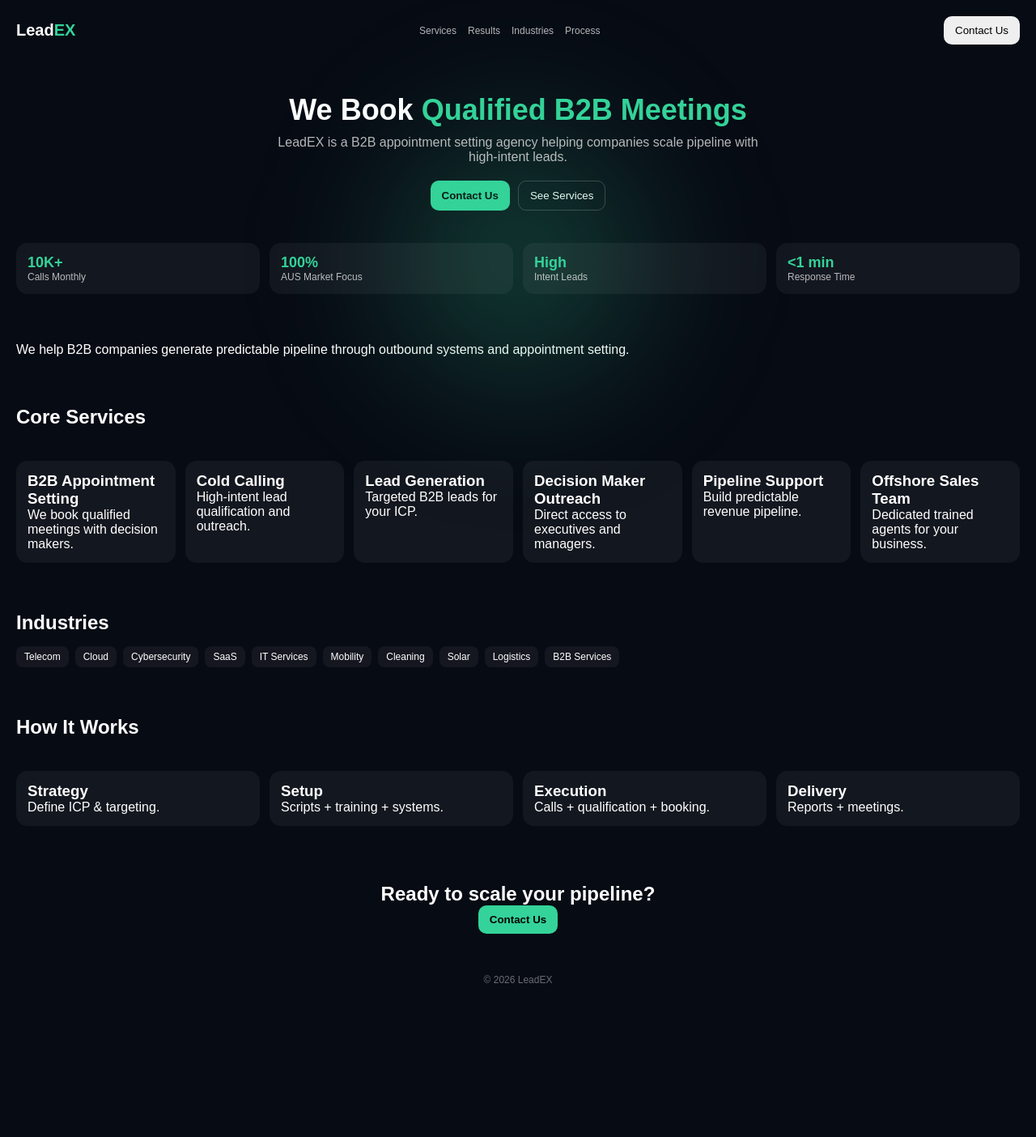
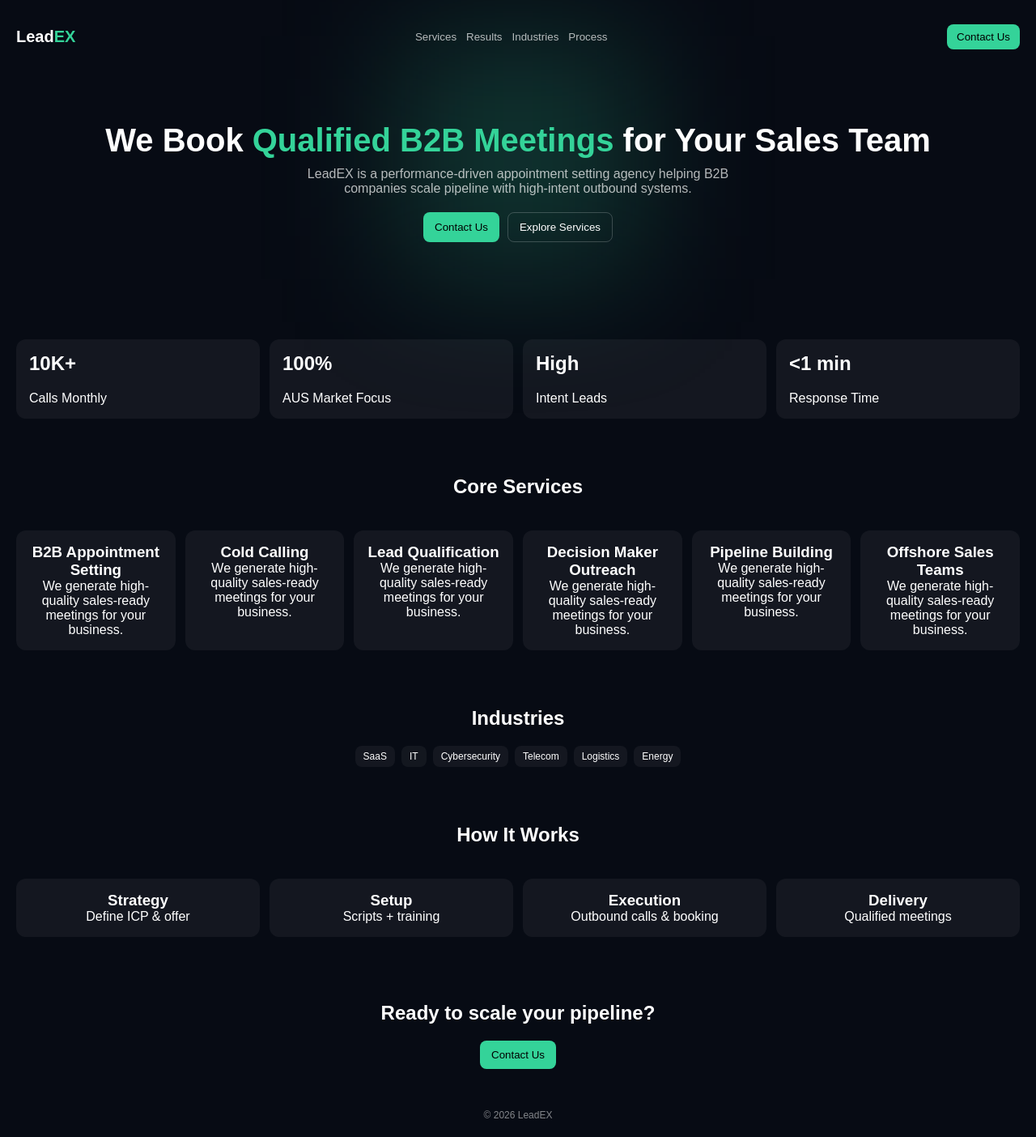
Before and after one commit to youssefamrr0582-debug/leadex-new, a React (Vite) app: page / in a window 1280 px wide. Shown: the whole page at 81% size. Before the commit the page ends 1237 px from the top, so only its background shows below. Built offline with nearby package versions, Linux system fonts and the light colour scheme.

Commit message:
Update App.jsx

```diff
--- a/src/App.jsx
+++ b/src/App.jsx
@@ -2,185 +2,152 @@ import { useEffect } from "react";
 
 export default function App() {
 
-  // smooth scroll
   const scrollTo = (id) => {
-    const el = document.getElementById(id);
-    if (el) el.scrollIntoView({ behavior: "smooth" });
+    document.getElementById(id)?.scrollIntoView({ behavior: "smooth" });
   };
 
   useEffect(() => {
     document.documentElement.style.scrollBehavior = "smooth";
   }, []);
 
-  const services = [
-    { t: "B2B Appointment Setting", d: "We book qualified meetings with decision makers." },
-    { t: "Cold Calling", d: "High-intent lead qualification and outreach." },
-    { t: "Lead Generation", d: "Targeted B2B leads for your ICP." },
-    { t: "Decision Maker Outreach", d: "Direct access to executives and managers." },
-    { t: "Pipeline Support", d: "Build predictable revenue pipeline." },
-    { t: "Offshore Sales Team", d: "Dedicated trained agents for your business." },
-  ];
-
-  const stats = [
-    { v: "10K+", l: "Calls Monthly" },
-    { v: "100%", l: "AUS Market Focus" },
-    { v: "High", l: "Intent Leads" },
-    { v: "<1 min", l: "Response Time" },
-  ];
-
-  const industries = [
-    "Telecom","Cloud","Cybersecurity","SaaS","IT Services",
-    "Mobility","Cleaning","Solar","Logistics","B2B Services"
-  ];
-
-  const process = [
-    { t: "Strategy", d: "Define ICP & targeting." },
-    { t: "Setup", d: "Scripts + training + systems." },
-    { t: "Execution", d: "Calls + qualification + booking." },
-    { t: "Delivery", d: "Reports + meetings." },
-  ];
-
   return (
-    <div className="page">
-
-      {/* BACKGROUND GLOW */}
-      <div className="glow"></div>
+    <div className="app">
 
       {/* NAV */}
-      <div className="nav">
+      <header className="nav">
         <div className="logo">Lead<span>EX</span></div>
 
         <div className="links">
-          <a onClick={() => scrollTo("services")}>Services</a>
-          <a onClick={() => scrollTo("results")}>Results</a>
-          <a onClick={() => scrollTo("industries")}>Industries</a>
-          <a onClick={() => scrollTo("process")}>Process</a>
+          <button onClick={() => scrollTo("services")}>Services</button>
+          <button onClick={() => scrollTo("results")}>Results</button>
+          <button onClick={() => scrollTo("industries")}>Industries</button>
+          <button onClick={() => scrollTo("process")}>Process</button>
         </div>
 
-        <button className="btn">Contact Us</button>
-      </div>
+        <button className="ctaBtn">Contact Us</button>
+      </header>
 
       {/* HERO */}
-      <div className="hero">
+      <section className="hero">
+        <div className="glow"></div>
+
         <h1>
-          We Book <span>Qualified B2B Meetings</span>
+          We Book <span>Qualified B2B Meetings</span> for Your Sales Team
         </h1>
+
         <p>
-          LeadEX is a B2B appointment setting agency helping companies scale pipeline with high-intent leads.
+          LeadEX is a performance-driven appointment setting agency helping B2B companies scale pipeline with high-intent outbound systems.
         </p>
 
         <div className="heroBtns">
-          <button className="btn primary">Contact Us</button>
-          <button className="btn secondary" onClick={() => scrollTo("services")}>
-            See Services
+          <button className="primary">Contact Us</button>
+          <button className="secondary" onClick={() => scrollTo("services")}>
+            Explore Services
           </button>
         </div>
-      </div>
+      </section>
 
-      {/* STATS */}
-      <div id="results" className="grid">
-        {stats.map((s, i) => (
-          <div className="card float" key={i} style={{ animationDelay: `${i * 0.1}s` }}>
-            <div className="big">{s.v}</div>
-            <div className="small">{s.l}</div>
-          </div>
-        ))}
-      </div>
-
-      {/* DESCRIPTION */}
-      <div className="section fade">
-        <p>
-          We help B2B companies generate predictable pipeline through outbound systems and appointment setting.
-        </p>
-      </div>
+      {/* RESULTS */}
+      <section id="results" className="grid">
+        <div className="card">
+          <h2>10K+</h2>
+          <p>Calls Monthly</p>
+        </div>
+        <div className="card">
+          <h2>100%</h2>
+          <p>AUS Market Focus</p>
+        </div>
+        <div className="card">
+          <h2>High</h2>
+          <p>Intent Leads</p>
+        </div>
+        <div className="card">
+          <h2>&lt;1 min</h2>
+          <p>Response Time</p>
+        </div>
+      </section>
 
       {/* SERVICES */}
-      <div id="services" className="section">
-        <h2 className="title">Core Services</h2>
+      <section id="services" className="section">
+        <h2>Core Services</h2>
 
         <div className="grid">
-          {services.map((s, i) => (
-            <div className="card hoverUp" key={i}>
-              <h3>{s.t}</h3>
-              <p>{s.d}</p>
+          {[
+            "B2B Appointment Setting",
+            "Cold Calling",
+            "Lead Qualification",
+            "Decision Maker Outreach",
+            "Pipeline Building",
+            "Offshore Sales Teams"
+          ].map((s, i) => (
+            <div key={i} className="card hover">
+              <h3>{s}</h3>
+              <p>We generate high-quality sales-ready meetings for your business.</p>
             </div>
           ))}
         </div>
-      </div>
+      </section>
 
       {/* INDUSTRIES */}
-      <div id="industries" className="section">
-        <h2 className="title">Industries</h2>
+      <section id="industries" className="section">
+        <h2>Industries</h2>
         <div className="tags">
-          {industries.map((i, idx) => (
-            <span className="tag pop" key={idx}>{i}</span>
+          {["SaaS","IT","Cybersecurity","Telecom","Logistics","Energy"].map((i, idx) => (
+            <span key={idx} className="tag">{i}</span>
           ))}
         </div>
-      </div>
+      </section>
 
       {/* PROCESS */}
-      <div id="process" className="section">
-        <h2 className="title">How It Works</h2>
+      <section id="process" className="section">
+        <h2>How It Works</h2>
 
         <div className="grid">
-          {process.map((p, i) => (
-            <div className="card hoverUp" key={i}>
-              <h3>{p.t}</h3>
-              <p>{p.d}</p>
+          {[
+            ["Strategy","Define ICP & offer"],
+            ["Setup","Scripts + training"],
+            ["Execution","Outbound calls & booking"],
+            ["Delivery","Qualified meetings"]
+          ].map((p, i) => (
+            <div key={i} className="card hover">
+              <h3>{p[0]}</h3>
+              <p>{p[1]}</p>
             </div>
           ))}
         </div>
-      </div>
+      </section>
 
       {/* CTA */}
-      <div className="cta fade">
+      <section className="cta">
         <h2>Ready to scale your pipeline?</h2>
-        <button className="btn primary">Contact Us</button>
-      </div>
+        <button className="primary">Contact Us</button>
+      </section>
 
       {/* FOOTER */}
-      <div className="footer">
+      <footer>
         © {new Date().getFullYear()} LeadEX
-      </div>
+      </footer>
 
       {/* STYLE */}
       <style>{`
         * { margin:0; padding:0; box-sizing:border-box; }
 
-        .page {
-          min-height: 100vh;
-          background: #070b14;
-          color: white;
+        body {
+          background:#070b14;
+          color:white;
           font-family: Arial;
-          padding: 20px;
-          overflow-x: hidden;
         }
 
-        /* REMOVE WHITE FRAME COMPLETELY */
-        body {
-          margin: 0;
-          background: #070b14;
+        .app {
+          padding:20px;
         }
 
-        .glow {
-          position: fixed;
-          top: 40%;
-          left: 50%;
-          width: 450px;
-          height: 450px;
-          background: radial-gradient(circle, #34d39955, transparent 70%);
-          transform: translate(-50%, -50%);
-          filter: blur(80px);
-          animation: float 6s ease-in-out infinite;
-          z-index: 0;
-        }
-
+        /* NAV */
         .nav {
           display:flex;
           justify-content:space-between;
           align-items:center;
-          flex-wrap:wrap;
-          gap:10px;
+          padding:10px 0;
         }
 
         .logo {
@@ -194,29 +161,39 @@ export default function App() {
 
         .links {
           display:flex;
-          gap:14px;
-          font-size:12px;
-          opacity:0.7;
+          gap:12px;
         }
 
-        .links a {
+        .links button {
+          background:none;
+          border:none;
+          color:white;
+          opacity:0.7;
           cursor:pointer;
-          transition:0.2s;
         }
 
-        .links a:hover {
+        .links button:hover {
+          opacity:1;
           color:#34d399;
-          transform: scale(1.05);
         }
 
+        .ctaBtn {
+          background:#34d399;
+          border:none;
+          padding:8px 12px;
+          border-radius:8px;
+          cursor:pointer;
+        }
+
+        /* HERO */
         .hero {
           text-align:center;
-          margin-top:60px;
-          animation: fadeIn 0.8s ease;
+          padding:80px 20px;
+          position:relative;
         }
 
         .hero h1 {
-          font-size:36px;
+          font-size:40px;
         }
 
         .hero span {
@@ -230,125 +207,102 @@ export default function App() {
         }
 
         .heroBtns {
+          margin-top:20px;
           display:flex;
           justify-content:center;
           gap:10px;
-          margin-top:20px;
-          flex-wrap:wrap;
-        }
-
-        .btn {
-          padding:10px 14px;
-          border-radius:10px;
-          border:none;
-          cursor:pointer;
-          transition:0.3s;
-        }
-
-        .btn:hover {
-          transform: scale(1.08);
         }
 
         .primary {
           background:#34d399;
-          font-weight:bold;
+          border:none;
+          padding:10px 14px;
+          border-radius:8px;
+          cursor:pointer;
         }
 
         .secondary {
           background:transparent;
           border:1px solid #ffffff33;
+          padding:10px 14px;
+          border-radius:8px;
           color:white;
+          cursor:pointer;
         }
 
+        /* GLOW */
+        .glow {
+          position:absolute;
+          width:300px;
+          height:300px;
+          background:#34d39933;
+          filter:blur(80px);
+          top:40%;
+          left:50%;
+          transform:translate(-50%,-50%);
+          z-index:-1;
+        }
+
+        /* GRID */
         .grid {
+          display:grid;
+          grid-template-columns:repeat(auto-fit,minmax(180px,1fr));
+          gap:12px;
           margin-top:40px;
-          display:grid;
-          grid-template-columns:repeat(auto-fit,minmax(160px,1fr));
-          gap:12px;
         }
 
         .card {
           background:rgba(255,255,255,0.05);
-          padding:14px;
-          border-radius:14px;
+          padding:16px;
+          border-radius:12px;
           transition:0.3s;
-          animation: fadeUp 0.6s ease forwards;
         }
 
-        .hoverUp:hover {
-          transform: translateY(-6px) scale(1.03);
-          background: rgba(52,211,153,0.08);
+        .card:hover {
+          transform:translateY(-5px);
+          background:rgba(52,211,153,0.1);
         }
 
-        .big {
-          color:#34d399;
-          font-weight:bold;
-          font-size:18px;
+        /* SECTIONS */
+        .section {
+          margin-top:70px;
+          text-align:center;
         }
 
-        .small {
-          font-size:12px;
-          opacity:0.7;
+        h2 {
+          margin-bottom:20px;
         }
 
-        .section {
-          margin-top:60px;
-        }
-
-        .title {
-          margin-bottom:15px;
-        }
-
+        /* TAGS */
         .tags {
           display:flex;
+          justify-content:center;
           flex-wrap:wrap;
           gap:8px;
         }
 
         .tag {
+          background:rgba(255,255,255,0.05);
           padding:6px 10px;
           border-radius:8px;
-          background:rgba(255,255,255,0.05);
-          font-size:12px;
-          transition:0.3s;
-        }
-
-        .pop:hover {
-          transform: scale(1.1);
-          background: rgba(52,211,153,0.1);
-        }
-
-        .cta {
-          text-align:center;
-          margin-top:70px;
-          animation: fadeIn 1s ease;
-        }
-
-        .footer {
-          text-align:center;
-          margin-top:50px;
-          opacity:0.4;
           font-size:12px;
         }
 
-        @keyframes fadeUp {
-          from {opacity:0; transform:translateY(20px);}
-          to {opacity:1; transform:translateY(0);}
+        /* CTA */
+        .cta {
+          text-align:center;
+          margin-top:80px;
         }
 
-        @keyframes fadeIn {
-          from {opacity:0;}
-          to {opacity:1;}
-        }
-
-        @keyframes float {
-          0% {transform:translate(-50%,-50%)}
-          50% {transform:translate(-50%,-55%)}
-          100% {transform:translate(-50%,-50%)}
+        footer {
+          text-align:center;
+          margin-top:50px;
+          opacity:0.5;
+          font-size:12px;
         }
 
         /* MOBILE */
-        @media (max-width:600px) {
+        @media(max-width:600px){
           .hero h1 { font-size:26px; }
           .links { display:none; }
         }
```
